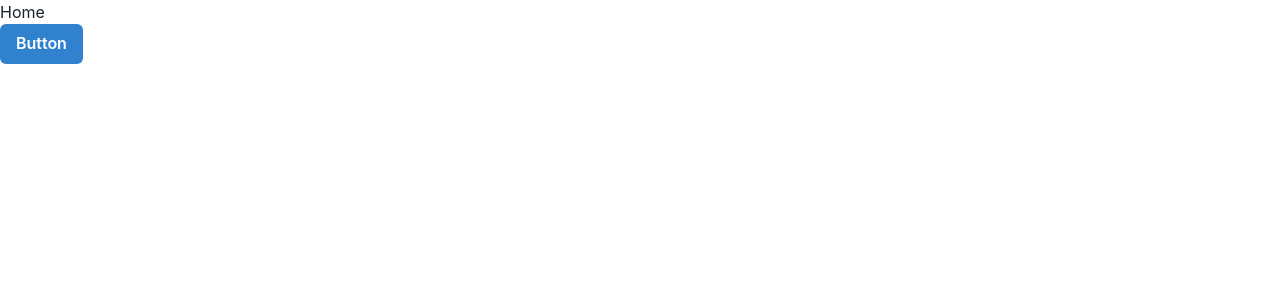
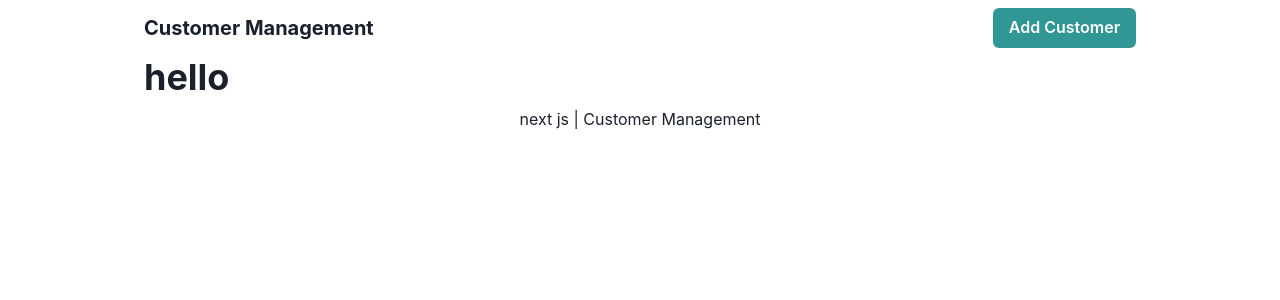
Before and after one commit to deaduchiha/customer-managment, a Next.js app: page / in a window 1280 px wide. Shown: the top 300 px of the page. Built offline with nearby package versions, Linux system fonts and the light colour scheme.

Commit message:
create layout components and changes styles for that using chakra ui

```diff
--- /dev/null
+++ b/components/layout/layout.jsx
@@ -0,0 +1,24 @@
+import React from "react";
+
+import { Box, Button, Container, Flex, Heading, Text } from "@chakra-ui/react";
+
+const Layout = ({ children }) => {
+  return (
+    <Container maxW="container.lg">
+      <Flex py={2} alignItems="center" justifyContent="space-between">
+        <Heading as="h2" size="md">
+          Customer Management
+        </Heading>
+        <Button colorScheme="teal" size="md">
+          Add Customer
+        </Button>
+      </Flex>
+      <Box>{children}</Box>
+      <Flex justifyContent="center" alignItems="center" py={2}>
+        <Text>next js | Customer Management</Text>
+      </Flex>
+    </Container>
+  );
+};
+
+export default Layout;
--- a/pages/_app.jsx
+++ b/pages/_app.jsx
@@ -1,10 +1,16 @@
-import "@/styles/globals.css";
+// Layout
+import Layout from "@/components/layout/layout";
+
 import { ChakraProvider } from "@chakra-ui/react";
+
+import "../styles/globals.css";
 
 const App = ({ Component, pageProps }) => {
   return (
     <ChakraProvider>
-      <Component {...pageProps} />
+      <Layout>
+        <Component {...pageProps} />
+      </Layout>
     </ChakraProvider>
   );
 };
--- a/pages/index.jsx
+++ b/pages/index.jsx
@@ -1,11 +1,10 @@
 import React from "react";
-import { Button, ButtonGroup } from "@chakra-ui/react";
+import { Heading } from "@chakra-ui/react";
 
 const Home = () => {
   return (
     <>
-      <h1>Home</h1>
-      <Button colorScheme="blue">Button</Button>
+      <Heading as="h2">hello</Heading>
     </>
   );
 };
--- a/styles/globals.css
+++ b/styles/globals.css
@@ -1,81 +1,7 @@
-:root {
-  --max-width: 1100px;
-  --border-radius: 12px;
-  --font-mono: ui-monospace, Menlo, Monaco, 'Cascadia Mono', 'Segoe UI Mono',
-    'Roboto Mono', 'Oxygen Mono', 'Ubuntu Monospace', 'Source Code Pro',
-    'Fira Mono', 'Droid Sans Mono', 'Courier New', monospace;
-
-  --foreground-rgb: 0, 0, 0;
-  --background-start-rgb: 214, 219, 220;
-  --background-end-rgb: 255, 255, 255;
-
-  --primary-glow: conic-gradient(
-    from 180deg at 50% 50%,
-    #16abff33 0deg,
-    #0885ff33 55deg,
-    #54d6ff33 120deg,
-    #0071ff33 160deg,
-    transparent 360deg
-  );
-  --secondary-glow: radial-gradient(
-    rgba(255, 255, 255, 1),
-    rgba(255, 255, 255, 0)
-  );
-
-  --tile-start-rgb: 239, 245, 249;
-  --tile-end-rgb: 228, 232, 233;
-  --tile-border: conic-gradient(
-    #00000080,
-    #00000040,
-    #00000030,
-    #00000020,
-    #00000010,
-    #00000010,
-    #00000080
-  );
-
-  --callout-rgb: 238, 240, 241;
-  --callout-border-rgb: 172, 175, 176;
-  --card-rgb: 180, 185, 188;
-  --card-border-rgb: 131, 134, 135;
-}
-
-@media (prefers-color-scheme: dark) {
-  :root {
-    --foreground-rgb: 255, 255, 255;
-    --background-start-rgb: 0, 0, 0;
-    --background-end-rgb: 0, 0, 0;
-
-    --primary-glow: radial-gradient(rgba(1, 65, 255, 0.4), rgba(1, 65, 255, 0));
-    --secondary-glow: linear-gradient(
-      to bottom right,
-      rgba(1, 65, 255, 0),
-      rgba(1, 65, 255, 0),
-      rgba(1, 65, 255, 0.3)
-    );
-
-    --tile-start-rgb: 2, 13, 46;
-    --tile-end-rgb: 2, 5, 19;
-    --tile-border: conic-gradient(
-      #ffffff80,
-      #ffffff40,
-      #ffffff30,
-      #ffffff20,
-      #ffffff10,
-      #ffffff10,
-      #ffffff80
-    );
-
-    --callout-rgb: 20, 20, 20;
-    --callout-border-rgb: 108, 108, 108;
-    --card-rgb: 100, 100, 100;
-    --card-border-rgb: 200, 200, 200;
-  }
-}
-
 * {
   box-sizing: border-box;
   padding: 0;
+
   margin: 0;
 }
 
@@ -85,23 +11,7 @@ body {
   overflow-x: hidden;
 }
 
-body {
-  color: rgb(var(--foreground-rgb));
-  background: linear-gradient(
-      to bottom,
-      transparent,
-      rgb(var(--background-end-rgb))
-    )
-    rgb(var(--background-start-rgb));
-}
-
 a {
   color: inherit;
   text-decoration: none;
 }
-
-@media (prefers-color-scheme: dark) {
-  html {
-    color-scheme: dark;
-  }
-}
```
Also changed, not shown: components/cardNumber.jsx (deleted, +0 -7 lines).
